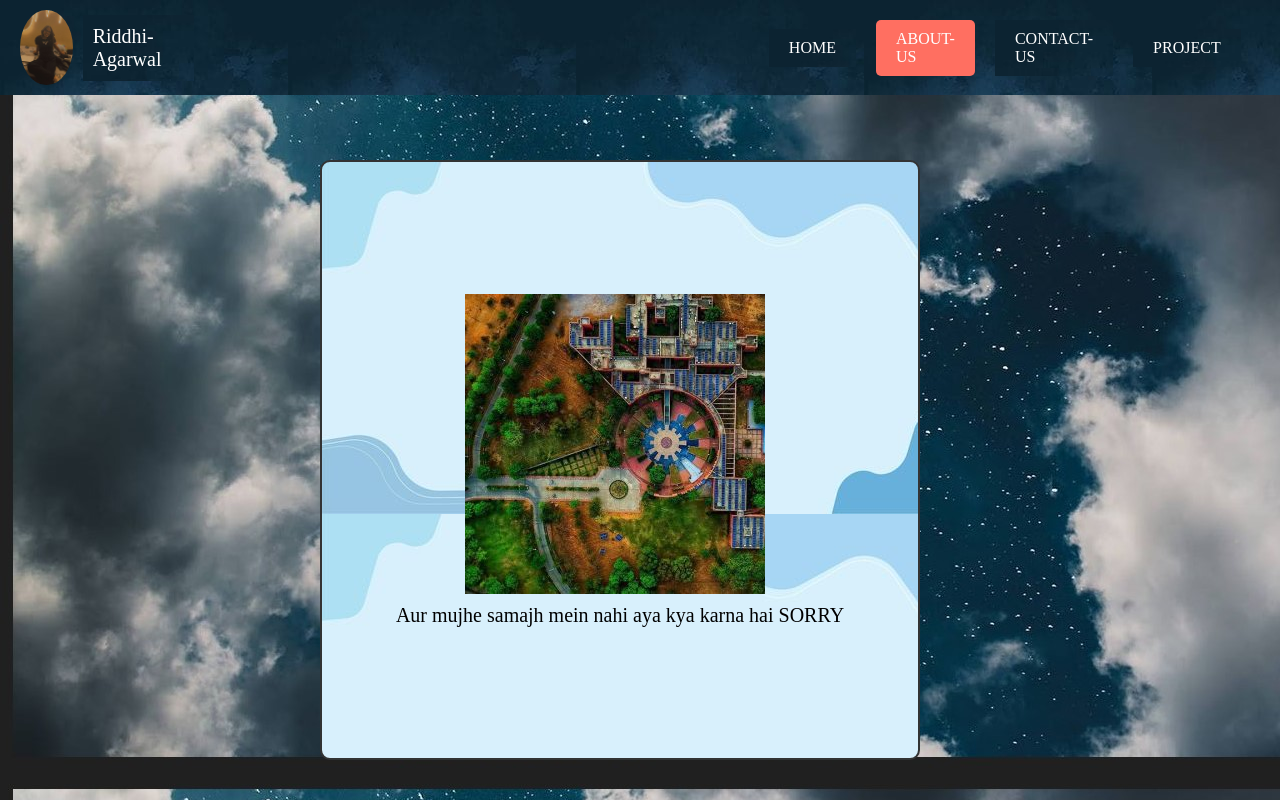
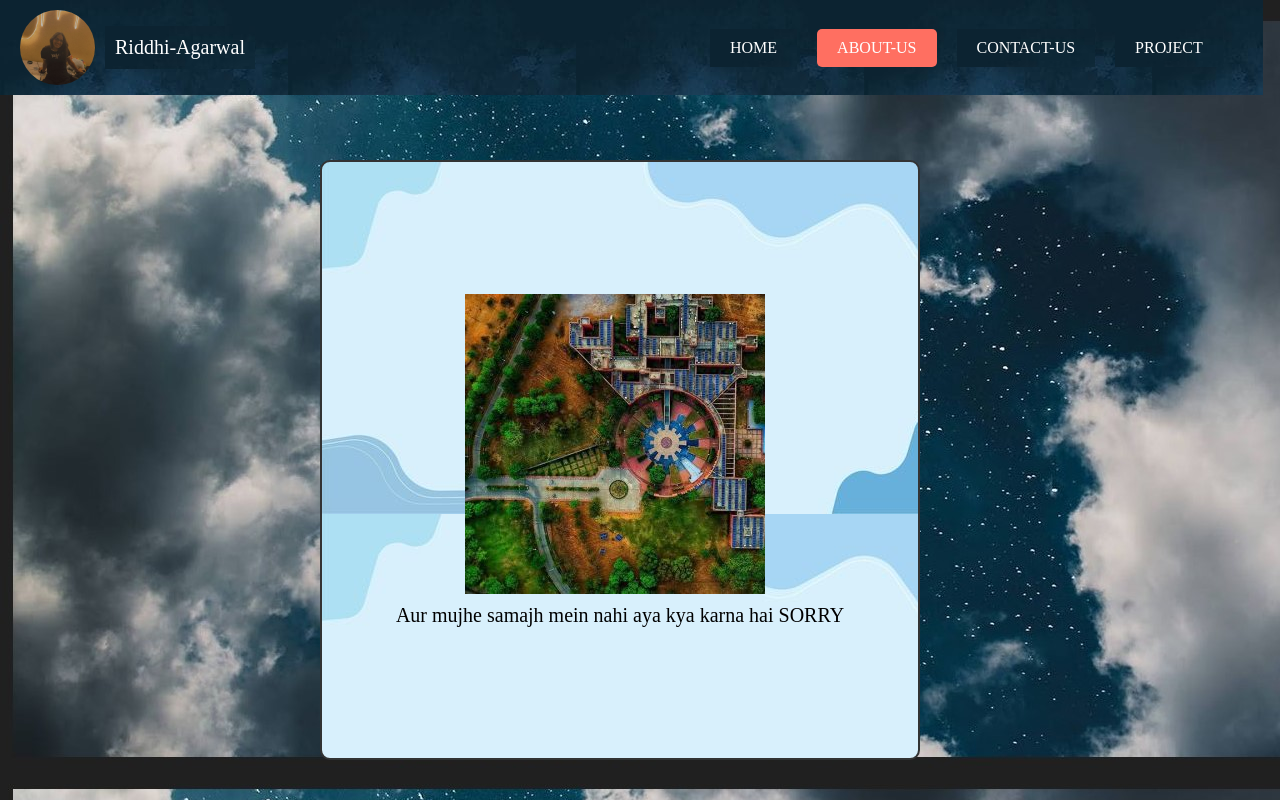
Before and after one commit to riddhi1228/about, a plain HTML site: page index.html in a window 1280 px wide. Drawn offline with Linux system fonts and the light colour scheme.

Commit message:
Update about1.css

```diff
--- a/about1.css
+++ b/about1.css
@@ -59,7 +59,7 @@ a {
     color: #ffffff;
     background-color: transparent;
     padding: 10px;
-    margin-right: 575px;
+    margin-right: 455px;
 }
 #abouts {
     flex-direction: column;
```
